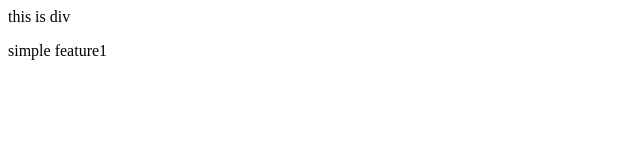
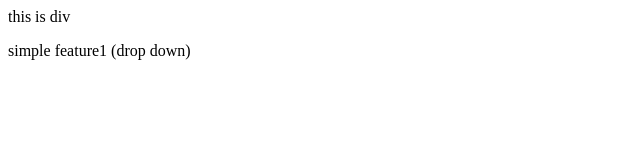
Before and after one commit to Ghufran-Ali02/local, a plain HTML site: page index.html in a window 1280 px wide. Shown: the full height of the page, 0-640 px from the left. Drawn offline with Linux system fonts and the light colour scheme.

Commit message:
add drop down

```diff
--- a/index.html
+++ b/index.html
@@ -1,2 +1,2 @@
 <div>this is div</div>
-<p>simple feature1</p>
+<p>simple feature1 (drop down)</p>
```
